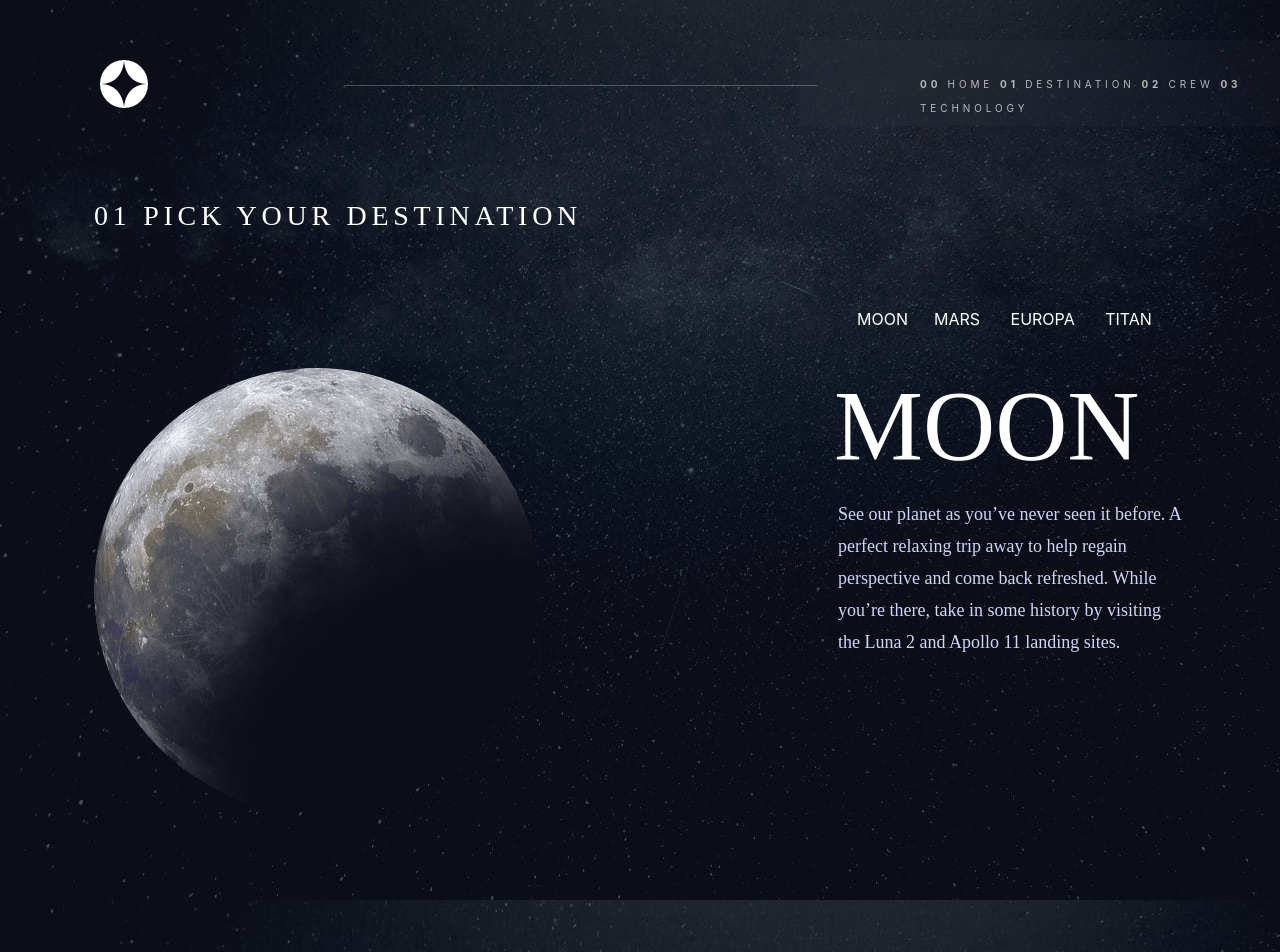
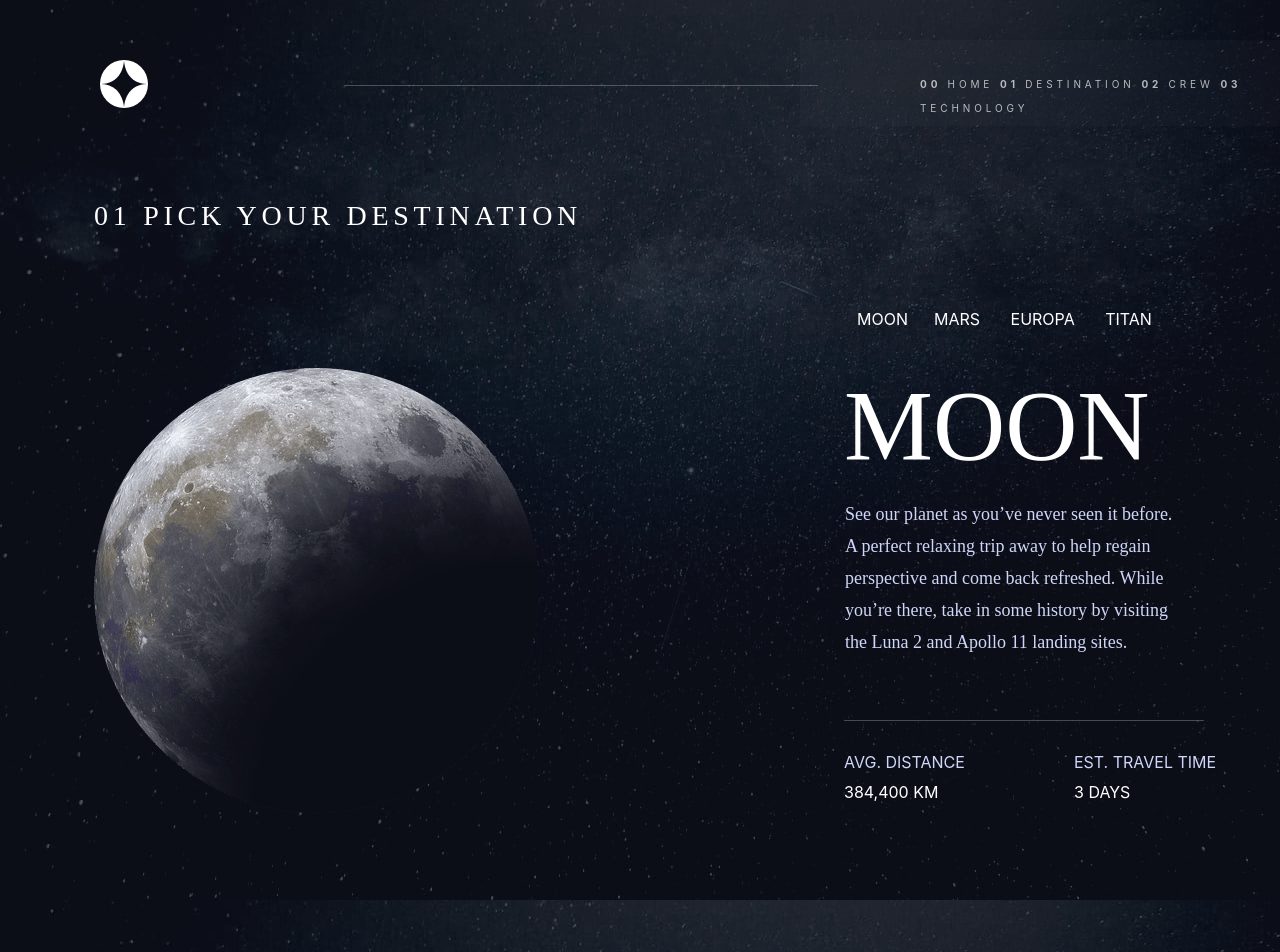
Before and after one commit to Adeolade1st/space-tourism-site, a React (Create React App) app in the folder space-tourism-site/: page /Destination in a window 1280 px wide. Shown: the top 952 px of the page. Built offline with nearby package versions, Linux system fonts and the light colour scheme.

Commit message:
Destination Moon Update

```diff
--- a/space-tourism-site/src/Pages/Destination.js
+++ b/space-tourism-site/src/Pages/Destination.js
@@ -1,6 +1,7 @@
 import React from "react";
 import mainLogo from './Path.png';
 import horizontal from './Rectangle.png';
+import hr from './hr-line.png';
 import bgDestination from './background-destination-desktop.jpg';
 import moon from './image-moon.png';
 import "./destination.css";
@@ -26,12 +27,12 @@ export default function Destination(){
                     <div className="container">
                         <p className="moon-head">01 PICK YOUR DESTINATION</p>
                         <div className="row">
-                            <div className="col-sm-8"><img src={moon} alt="moon" className="moon"/></div>
+                            <div className="col-sm-7"><img src={moon} alt="moon" className="moon"/></div>
                             <div className="col-sm-4"> <span ><button className="btn">MOON</button></span>
                              <span ><button className="btn">MARS</button></span> <span ><button className="btn ">EUROPA</button>
                              </span> <span ><button className="btn ">TITAN</button></span> </div>
                              <p className="mon-dest">MOON</p>
-                             <div className="col">  <p className="see">See our planet as you’ve never seen it before. A perfect relaxing trip
+                             <div className="col-5">  <p className="see">See our planet as you’ve never seen it before. A perfect relaxing trip
                                 away to help regain perspective and come back refreshed.
                                 While you’re there, take in some history by visiting the
                                 Luna 2 and Apollo 11 landing sites.</p>
@@ -39,15 +40,21 @@ export default function Destination(){
 
 
                              </div>
-                              <div> <img src={horizontal} className="horizontal-body" alt="horizontal-line"></img></div>
+
 
                               <div className="row">
+                                <div> < img src={hr} className="hr-body" alt="horizontal-line"></img></div>
+                                <div className="col-6 avg">AVG. DISTANCE</div>
+                                 <div className="col-6 est">EST. TRAVEL TIME</div>
+                                  <div className="col-6 km">384,400 KM</div>
+                                     <div className="col-6 days">3 DAYS</div>
+                                  </div>
 
-                                <div className="col-6">AVG. DISTANCE</div>
-                                 <div className="col-6">Est. travel time</div>
-                                 <div className="col-6">384,400 km</div>
-                                 <div className="col-6">3 days</div>
-                                    </div>
+
+
+
+
+
 
 
 
--- a/space-tourism-site/src/Pages/destination.css
+++ b/space-tourism-site/src/Pages/destination.css
@@ -22,7 +22,7 @@
    margin-top: -3280px;
    color: black;
    font-size: 50px;
-   margin-left: 740px;
+   margin-left: 750px;
     color: #FFFF;
     font-family: Bellefair;
     font-size: 100px;
@@ -42,14 +42,13 @@
         font-style: normal;
         font-weight: 400;
         line-height: 32px;
+        margin-left: 100px;
+
+
 
 }
 
 
-
-.horizontal-body{
-    color: red;
-}
 
 
 .col-sm-4{
@@ -64,3 +63,43 @@
 .col-sm-4 .btn{
     color: white;
 }
+
+.avg{
+    position: absolute;
+    top: 750px;
+    color: #D0D6F9;
+    margin-left: 750px;
+
+}
+
+.est{
+position: absolute;
+    top: 750px;
+    color: #D0D6F9;
+    margin-left: 980px;
+
+
+}
+
+.km{
+
+position: absolute;
+    top: 780px;
+    color:white;
+    margin-left: 750px
+}
+
+.days{
+
+    position: absolute;
+        top: 780px;
+        color: white;
+        margin-left: 980px;
+}
+
+.hr-body{
+    position: absolute;
+    top: 720px;
+    margin-left: 750px;
+    max-width: 360px;
+}
```
Also changed, not shown: space-tourism-site/src/Pages/hr-line.png (added).
